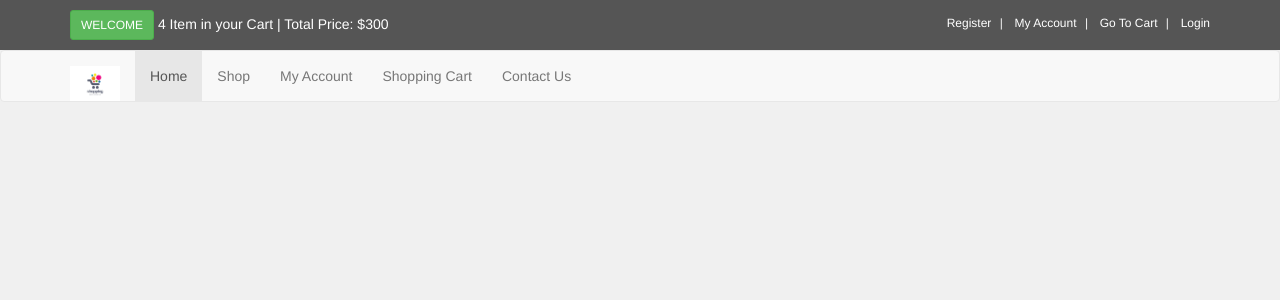
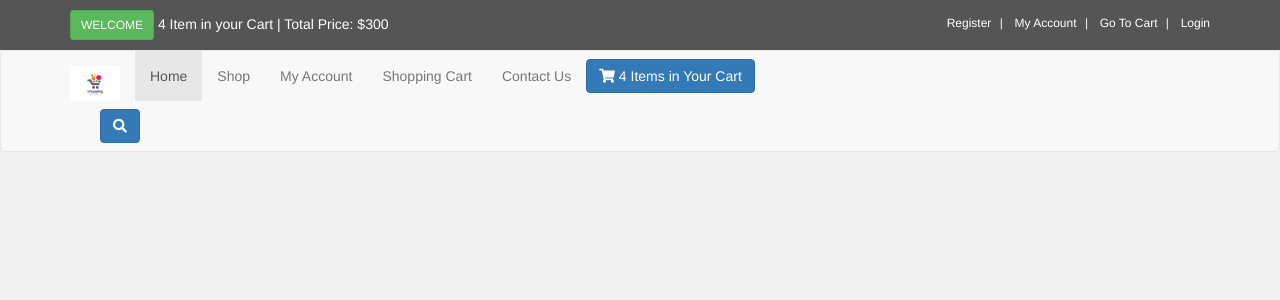
Before and after one commit to OrionJoshi/E-commerce-Website, a PHP site: page / in a window 1280 px wide. Shown: the top 300 px of the page. Run offline with PHP 8.4, Linux system fonts and the light colour scheme; some libraries are stand-ins or nearby versions.

Commit message:
Cart and search button add

```diff
--- a/index.php
+++ b/index.php
@@ -96,6 +96,16 @@
 
                     </ul>
                 </div>
+                <a href="cart.php" class="btn navbar-btn btn-primary right">
+                    <i class="fa fa-shopping-cart"></i>
+                    <span>4 Items in Your Cart</span>
+                </a>
+                <div class="navbar-collapse collapse right">
+                    <button class="btn btn-primary navbar-btn" type="button" data-toggle="collapse" data-target="#search">
+                        <span class="sr-only">Toggle Search</span>
+                        <i class="fa fa-search"></i>
+                    </button>
+                </div>
             </div>
         </div> <!-- Container End -->
     </div> <!-- navbar navbar-default End-->
```
